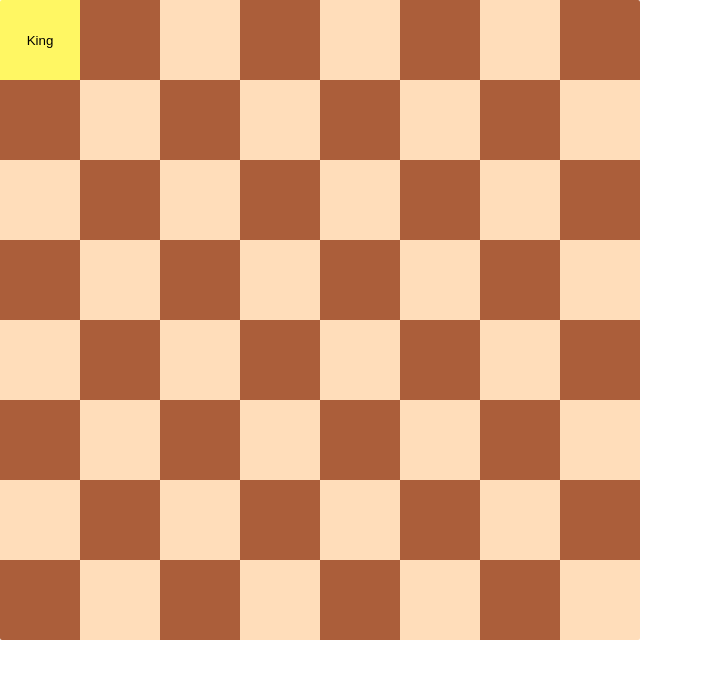
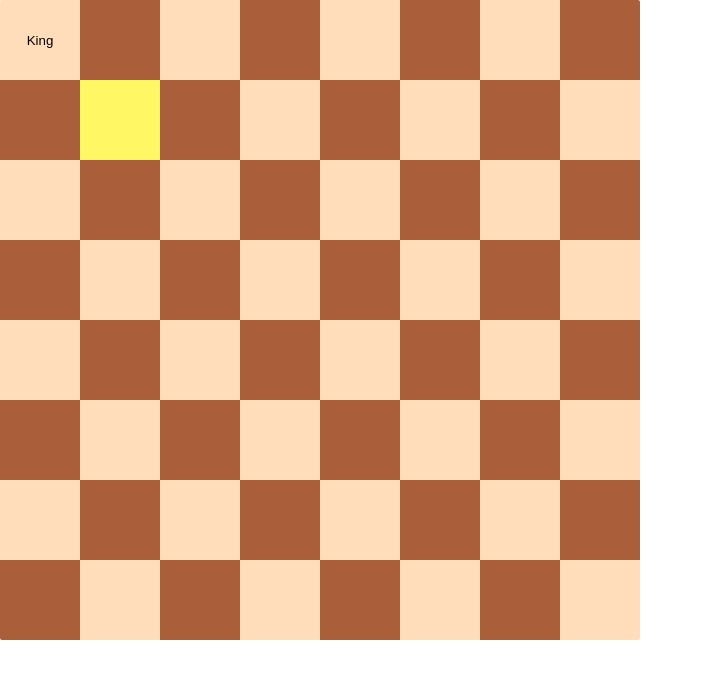
Before and after one commit to MatiMoreyra/react-chess, a React (Create React App) app in the folder app/: page / in a window 1280 px wide. Shown: the top 678 px of the page, without its empty margins (0-703 px from the left). Built offline with nearby package versions, Linux system fonts and the light colour scheme.

Commit message:
Handle clicks

```diff
--- a/app/src/App.tsx
+++ b/app/src/App.tsx
@@ -2,13 +2,24 @@ import React from "react";
 import "./App.css";
 import { Board } from "./components/Board";
 import { DummyChessEngine } from "./game-engine/dummy-engine/DummyChessEngine";
+import { ChessSquare } from "./game-engine/ChessSquare";
+
+function handleSquareClick(row: number, col: number) {
+  console.log(row + "," + col + " clicked");
+}
+
+const highlightedSquares = new Array<ChessSquare>(new ChessSquare(1, 1));
 
 const App: React.FC = () => {
   let engine = new DummyChessEngine();
   let board = engine.getChessBoard();
   return (
     <div className="App">
-      <Board board={board}></Board>
+      <Board
+        board={board}
+        onSquareClick={handleSquareClick}
+        highlightedSquares={highlightedSquares}
+      ></Board>
     </div>
   );
 };
--- a/app/src/components/Board.tsx
+++ b/app/src/components/Board.tsx
@@ -2,8 +2,11 @@ import { ChessBoard } from "../game-engine/ChessBoard";
 import { Square } from "./Square";
 import React, { ReactNode } from "react";
 import { ChessSquare } from "../game-engine/ChessSquare";
+
 interface BoardProps {
   board: ChessBoard;
+  onSquareClick: (col: number, row: number) => void;
+  highlightedSquares?: Array<ChessSquare>;
 }
 
 const boardStyle: React.CSSProperties = {
@@ -17,18 +20,25 @@ const darkSquareColor: string = "#ab5e3a";
 const lightSquareColor: string = "#ffddba";
 const highlightedSquareColor: string = "#fff763";
 
-export const Board: React.FC<BoardProps> = props => {
+export const Board: React.FunctionComponent<BoardProps> = props => {
   let result = new Array<ReactNode>();
   for (let row = 0; row < 8; row++) {
     for (let col = 0; col < 8; col++) {
       let bg = (col + row) % 2 === 0 ? lightSquareColor : darkSquareColor;
-      if (col === 0 && row === 0) {
-        bg = highlightedSquareColor;
+      if (props.highlightedSquares !== undefined) {
+        let square = props.highlightedSquares.find(
+          s => s.row === row && s.column === col
+        );
+        bg = square === undefined ? bg : highlightedSquareColor;
       }
       result.push(
         <Square
           piece={props.board.pieceAt(new ChessSquare(row, col))}
           background={bg}
+          onClick={() => {
+            props.onSquareClick(row, col);
+          }}
+          key={row.toString() + col.toString()}
         ></Square>
       );
     }
--- a/app/src/components/Square.tsx
+++ b/app/src/components/Square.tsx
@@ -5,6 +5,7 @@ import { AbstractPiece } from "../game-engine/AbstractPiece";
 interface SquareProps {
   piece: AbstractPiece | null;
   background: string;
+  onClick: () => void;
 }
 
 const squareStyle: React.CSSProperties = {
@@ -20,7 +21,7 @@ export const Square: React.FC<SquareProps> = props => {
     background: props.background
   };
   return (
-    <button style={style}>
+    <button style={style} onClick={props.onClick}>
       {props.piece == null ? "" : props.piece.name()}
     </button>
   );
```
